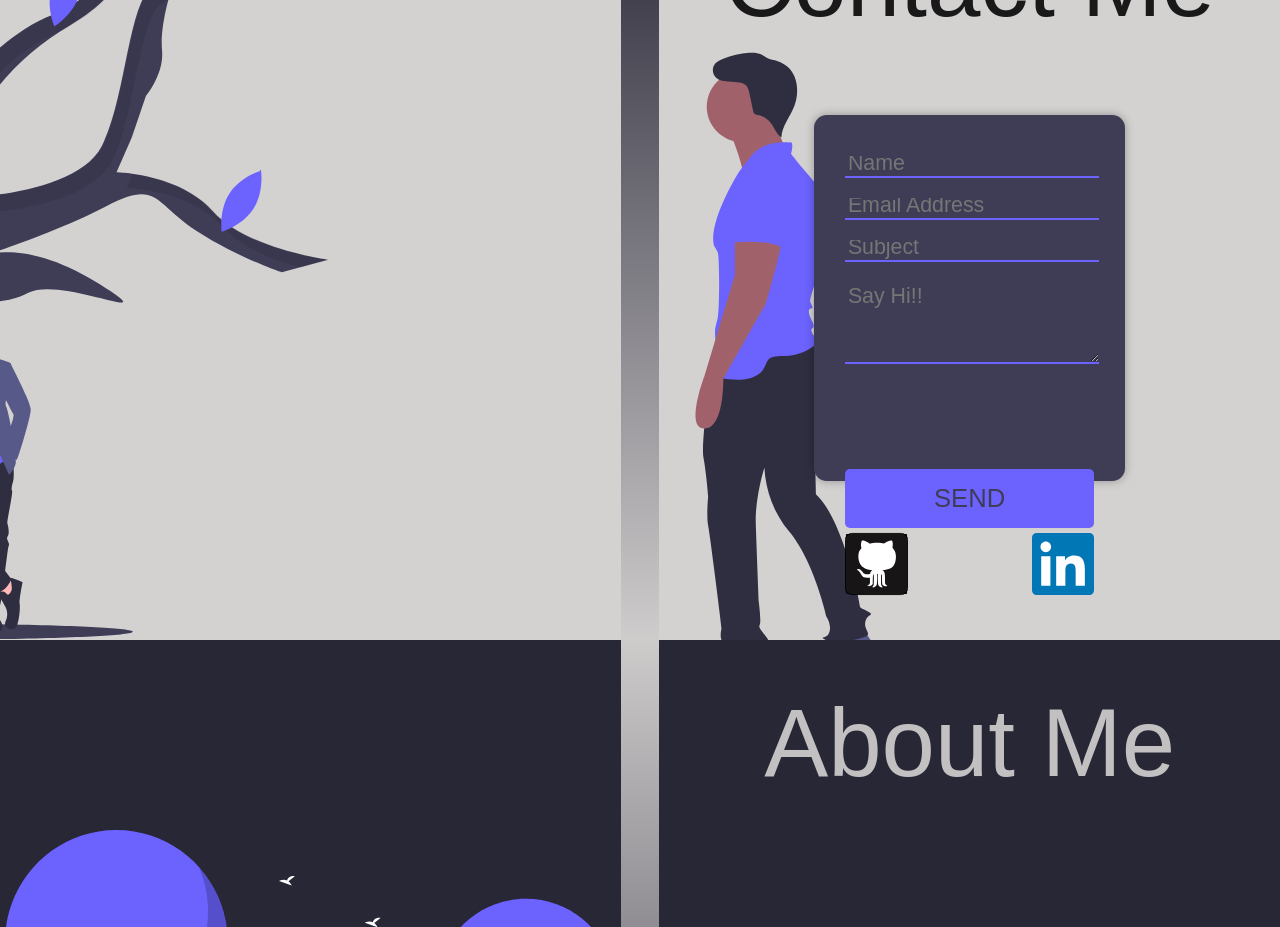
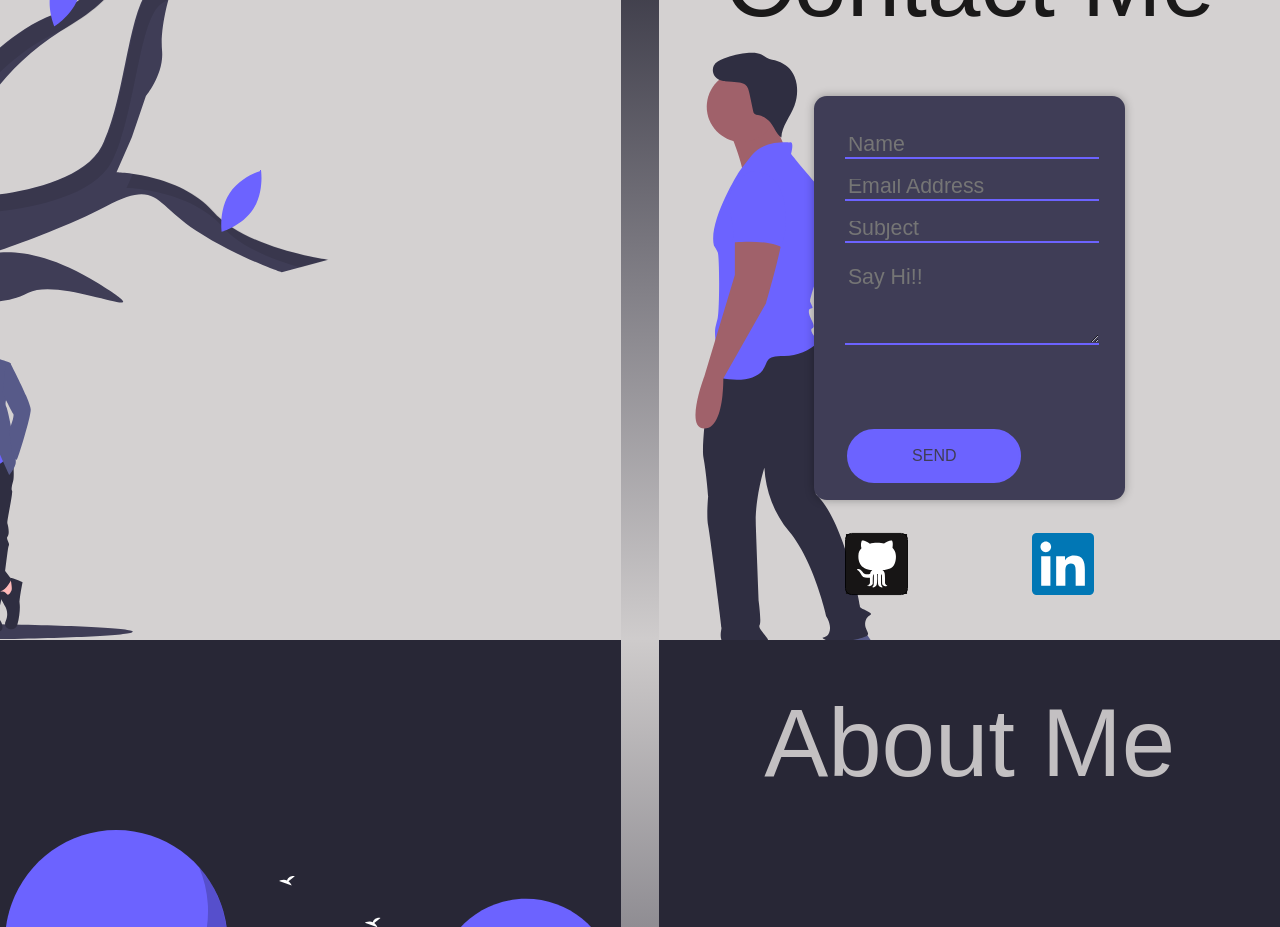
Before and after one commit to toothsy/portfolio, a React (Create React App) app: page / in a window 1280 px wide. Shown: the part 2400-3327 px from the top of the page. Built offline with nearby package versions, Linux system fonts and the light colour scheme; a web font is replaced by a local one.

Commit message:
followed a video

```diff
--- a/src/components/CM.js
+++ b/src/components/CM.js
@@ -21,12 +21,26 @@ const ContactMe=()=>{
                                     name="contact"
                                     method="post"
                                     data-netlify-recaptcha="true"
+                                    onSubmit="submit"
                                     className="contact-form">
                                     <input type="hidden" name="form-name" value="contact" />
                                     <div class="input-fields">
-                                    <input type="text" class="input" placeholder="Name" name="name"/>
-                                    <input type="text" class="input" placeholder="Email Address" name="email"/>
-                                    <input type="text" class="input" placeholder="Subject" name="subject"/>
+                                        <div >
+                                            <label >
+                                                <input type="text" class="input" placeholder="Name" name="name"/>
+                                            </label>
+                                        </div>
+                                        <div >
+                                            <label >
+                                                <input type="text" class="input" placeholder="Email Address" name="email"/>
+                                            </label>
+                                        </div>
+                                        <div >
+                                            <label >
+                                                <input type="text" class="input" placeholder="Subject" name="subject"/>
+                                            </label>
+                                        </div>
+
                                     </div>
                                     <div className="msg" name="message">
                                     <textarea rows={5} placeholder="Say Hi!!"></textarea>
@@ -35,7 +49,7 @@ const ContactMe=()=>{
 
                                         </div>
                                     </div>
-                                    <div className="btn">send</div>
+                                    <button type="submit" className="btn">send</button>
                                     </div>
                                 </form>
                                 </div>
--- a/src/styles/index.css
+++ b/src/styles/index.css
@@ -858,7 +858,7 @@ h1, h2, h3 {
   position: relative;
   top: 10%;
   left: 0%;
-  height: 40%;
+  height: 45%;
   width: 40%;
   max-width: 550px;
   background: #3F3D56;
@@ -938,13 +938,24 @@ h1, h2, h3 {
 
 .btn {
   background: #6C63FF;
+  position: relative;
+  width: 70%;
   text-align: center;
-  padding: 15px;
-  margin-top: 10%;
-  border-radius: 5px;
+  height: 15%;
   color: #3F3D56;
-  cursor: pointer;
   text-transform: uppercase;
+  border: 2px solid #6C63FF;
+  /* Border thickness, line style, and color */
+  border-radius: 70px;
+  /* Adds curve to border corners */
+  text-decoration: none;
+  text-transform: uppercase;
+  /* Make letters uppercase */
+  padding: 16px 32px;
+  font-size: 16px;
+  margin: 4px 2px;
+  position: relative;
+  top: 0;
 }
 
 .c-logo-1 {
--- a/src/styles/partials/_contactMe.scss
+++ b/src/styles/partials/_contactMe.scss
@@ -7,7 +7,7 @@
 	position: relative;
 	top: 10%;
 	left: 0%;
-	height:40%;
+	height:45%;
 	width: 40%;
 	max-width: 550px;
 	background: #3F3D56;
@@ -58,13 +58,21 @@
 
 .btn {
 	background: #6C63FF;
+	position: relative;
+	width: 70%;
 	text-align: center;
-	padding: 15px;
-	margin-top: 10%;
-	border-radius: 5px;
+	height: 15%;
 	color: #3F3D56;
-	cursor: pointer;
 	text-transform: uppercase;
+	border: 2px solid #6C63FF; /* Border thickness, line style, and color */
+	border-radius: 70px; /* Adds curve to border corners */
+	text-decoration: none;
+	text-transform: uppercase; /* Make letters uppercase */
+	padding: 16px 32px;
+	font-size: 16px;
+	margin: 4px 2px;
+	position: relative;
+	top:0;
  }
  .c-logo-1{
 		position: absolute;
```
Also changed, not shown: 2 other files (tests, documents, lock files or other folders).
